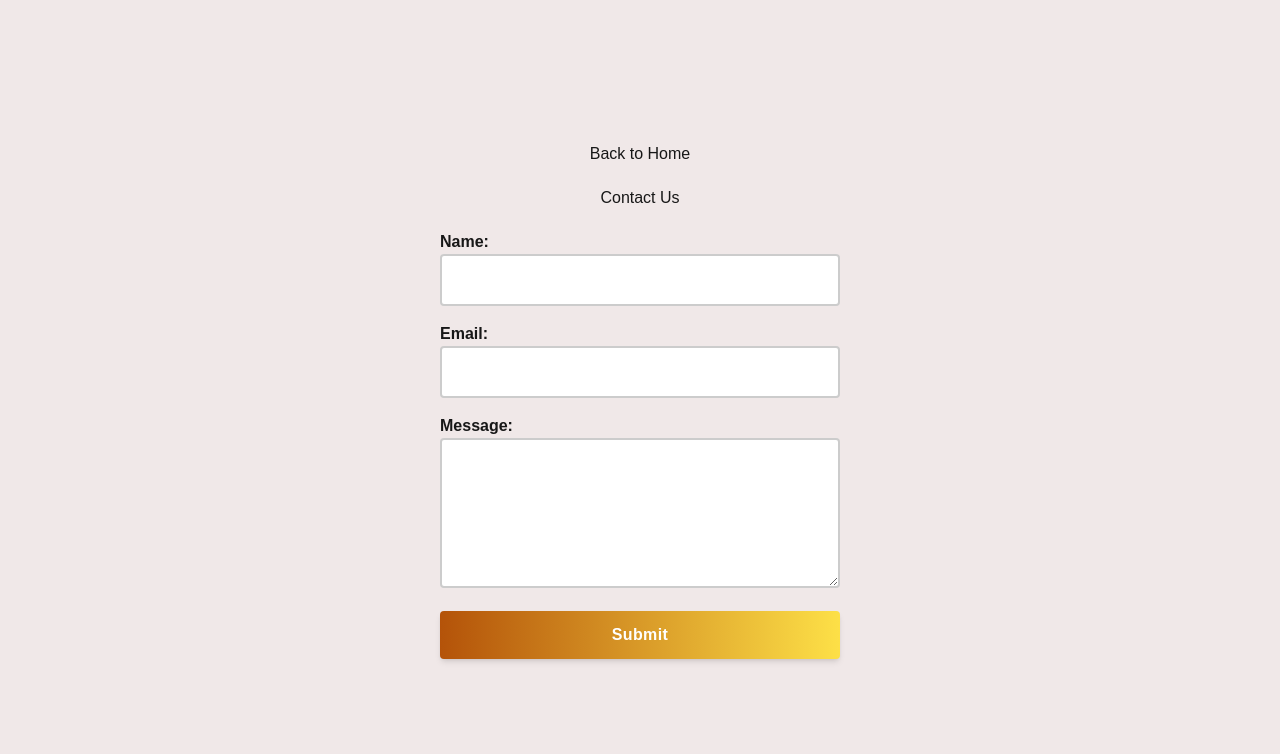
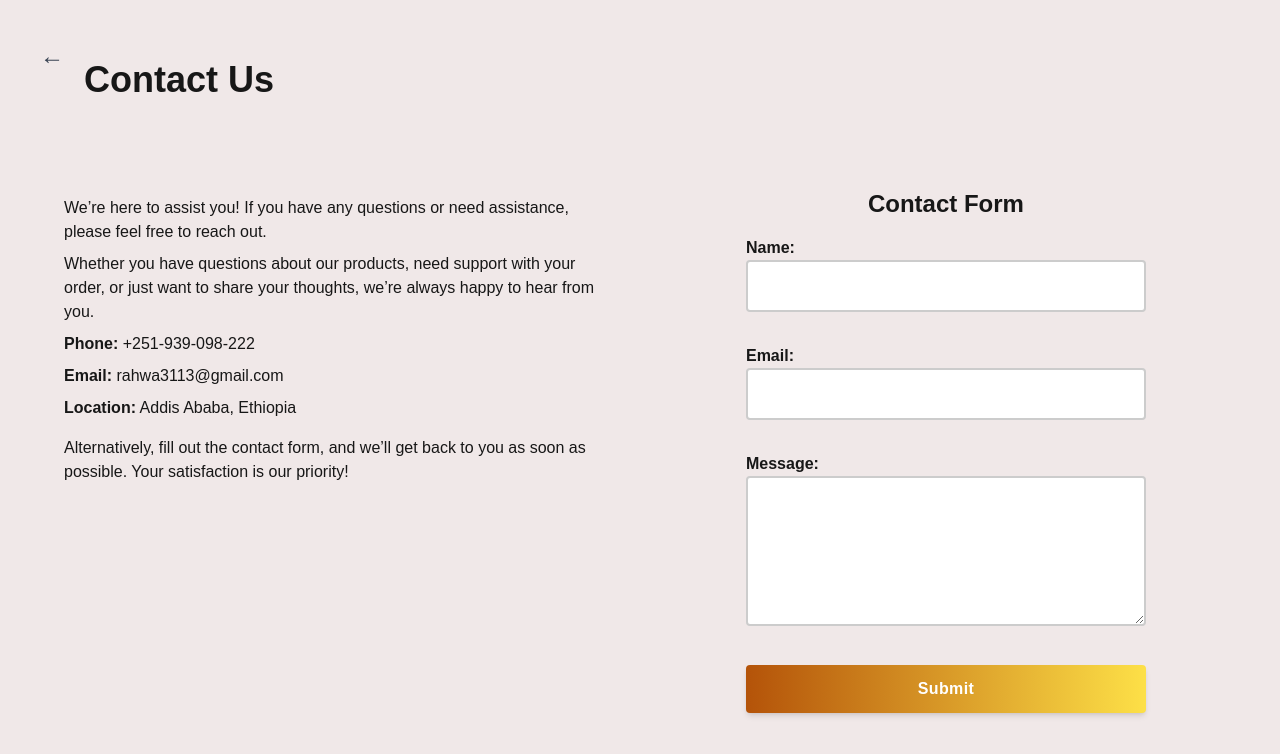
Before and after one commit to rahwa45/e-commerce, a Next.js app: page /contact in a window 1280 px wide. Shown: the top 754 px of the page. Built offline with nearby package versions, Linux system fonts and the light colour scheme.

Commit message:
contact page updated

```diff
--- a/app/contact/page.js
+++ b/app/contact/page.js
@@ -1,9 +1,11 @@
 "use client";
-import styles from "../page.module.css";
+
+import styles from "../page.module.css"; // Ensure this path is correct
 import { useState } from "react";
-import Link from "next/link";
+import { useRouter } from "next/navigation"; // Import from next/navigation
 
 export default function ContactPage() {
+  const router = useRouter(); // Initialize useRouter
   const [formData, setFormData] = useState({
     name: "",
     email: "",
@@ -42,15 +44,49 @@ export default function ContactPage() {
   };
 
   return (
-    <div className={styles.contactPage}>
-      <div>
-        {/* Your contact page content */}
-        <Link href="/">Back to Home</Link>
+    <div className="flex flex-col md:flex-row justify-between items-start h-screen bg-[#F0E8E8] p-10 overflow-auto"> {/* Change overflow-hidden to overflow-auto */}
+      {/* Back Button */}
+      <button
+        onClick={() => router.push("/")} // Navigate to home page
+        className="mb-4 text-2xl font-bold text-gray-700"
+      >
+        &#8592; {/* Unicode arrow character */}
+      </button>
+      {/* Left Section: Contact Information */}
+      <div className="w-full md:w-1/2 pr-8 flex flex-col justify-center">
+        <h1 className="text-4xl font-extrabold mb-4">Contact Us</h1>
+
+        <p className="mb-2 mt-20">
+          We’re here to assist you! If you have any questions or need
+          assistance, please feel free to reach out.
+        </p>
+        <p className="mb-2">
+          Whether you have questions about our products, need support with your
+          order, or just want to share your thoughts, we’re always happy to hear
+          from you.
+        </p>
+        <p className="mb-2">
+          <b>Phone:</b> +251-939-098-222
+        </p>
+        <p className="mb-2">
+          <b>Email:</b> rahwa3113@gmail.com
+        </p>
+        <p className="mb-4">
+          <b>Location:</b> Addis Ababa, Ethiopia
+        </p>
+        <p>
+          Alternatively, fill out the contact form, and we’ll get back to you as
+          soon as possible. Your satisfaction is our priority!
+        </p>
       </div>
-      <h1>Contact Us</h1>
-      {status && <p>{status}</p>}
+
+      <div
+        className={`${styles.contactPage} w-full md:w-1/2 flex flex-col justify-center`}
+      >
+        <h1 className="text-2xl font-extrabold mb-4">Contact Form</h1>
+        {status && <p className="mb-2">{status}</p>}
         <form onSubmit={handleSubmit}>
-        <div>
+          <div className="mb-4">
             <label htmlFor="name">Name:</label>
             <input
               style={{ backgroundColor: "white", color: "black" }}
@@ -60,9 +96,10 @@ export default function ContactPage() {
               value={formData.name}
               onChange={handleChange}
               required
+              className="w-full p-2 border border-gray-300 rounded"
             />
           </div>
-        <div>
+          <div className="mb-4">
             <label htmlFor="email">Email:</label>
             <input
               style={{ backgroundColor: "white", color: "black" }}
@@ -72,9 +109,10 @@ export default function ContactPage() {
               value={formData.email}
               onChange={handleChange}
               required
+              className="w-full p-2 border border-gray-300 rounded"
             />
           </div>
-        <div>
+          <div className="mb-4">
             <label htmlFor="message">Message:</label>
             <textarea
               style={{ backgroundColor: "white", color: "black" }}
@@ -83,15 +121,17 @@ export default function ContactPage() {
               value={formData.message}
               onChange={handleChange}
               required
+              className="w-full p-2 border border-gray-300 rounded"
             />
           </div>
           <button
-          className="bg-gradient-to-r from-amber-700 to-yellow-300 text-white font-semibold tracking-wide px-7 py-3 rounded-full shadow-md  transition-all duration-300 focus:outline-none cursor-pointer"
+            className="bg-gradient-to-r from-amber-700 to-yellow-300 text-white font-semibold tracking-wide px-7 py-3 rounded-full shadow-md transition-all duration-300 focus:outline-none cursor-pointer"
             type="submit"
           >
             Submit
           </button>
         </form>
       </div>
+    </div>
   );
 }
--- a/app/page.module.css
+++ b/app/page.module.css
@@ -22,6 +22,18 @@
 .logo:hover {
   border: 2px solid black;
 }
+.contactPage {
+  display: flex;
+  flex-direction: column;
+  justify-content: center; /* Aligns the form vertically */
+  height: auto; /* Ensures content height is auto */
+  padding: 20px; /* Optional: Add padding for aesthetics */
+}
+
+
+
+
+
 
 .main {
   display: flex;
--- a/package.json
+++ b/package.json
@@ -13,12 +13,13 @@
     "icons": "^1.0.0",
     "lightningcss": "^1.29.3",
     "lucide-react": "^0.487.0",
-    "next": "^15.2.2",
+    "next": "^15.3.1",
     "next-auth": "^4.24.11",
     "nodemailer": "^6.10.0",
     "react": "^19.1.0",
     "react-dom": "^19.1.0",
-    "react-icons": "^5.5.0"
+    "react-icons": "^5.5.0",
+    "react-router-dom": "^7.5.1"
   },
   "devDependencies": {
     "@tailwindcss/forms": "^0.5.2",
```
Also changed, not shown: 1 other file (tests, documents, lock files or other folders). Lines whose indentation alone changed are shown as unchanged.
